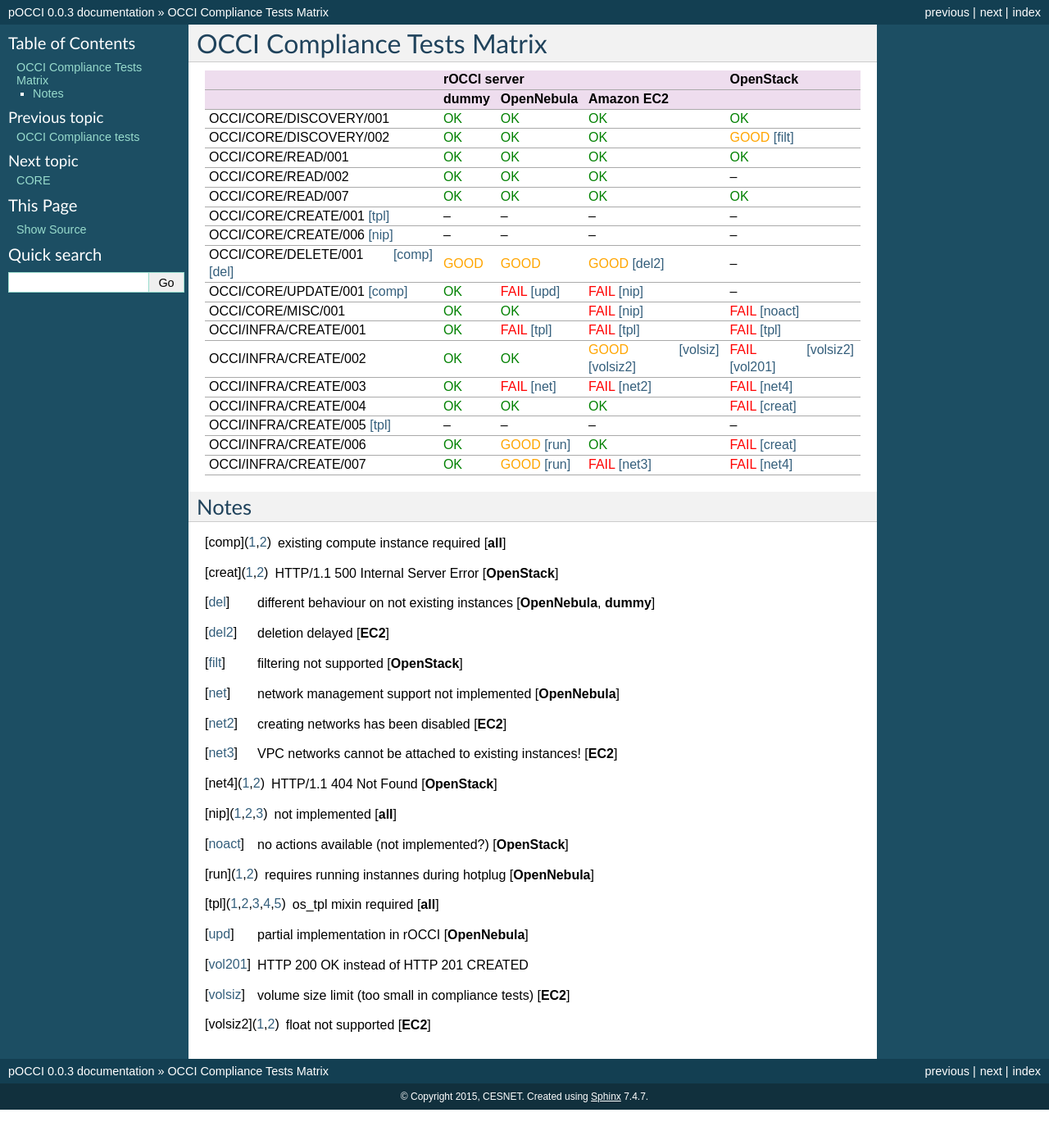
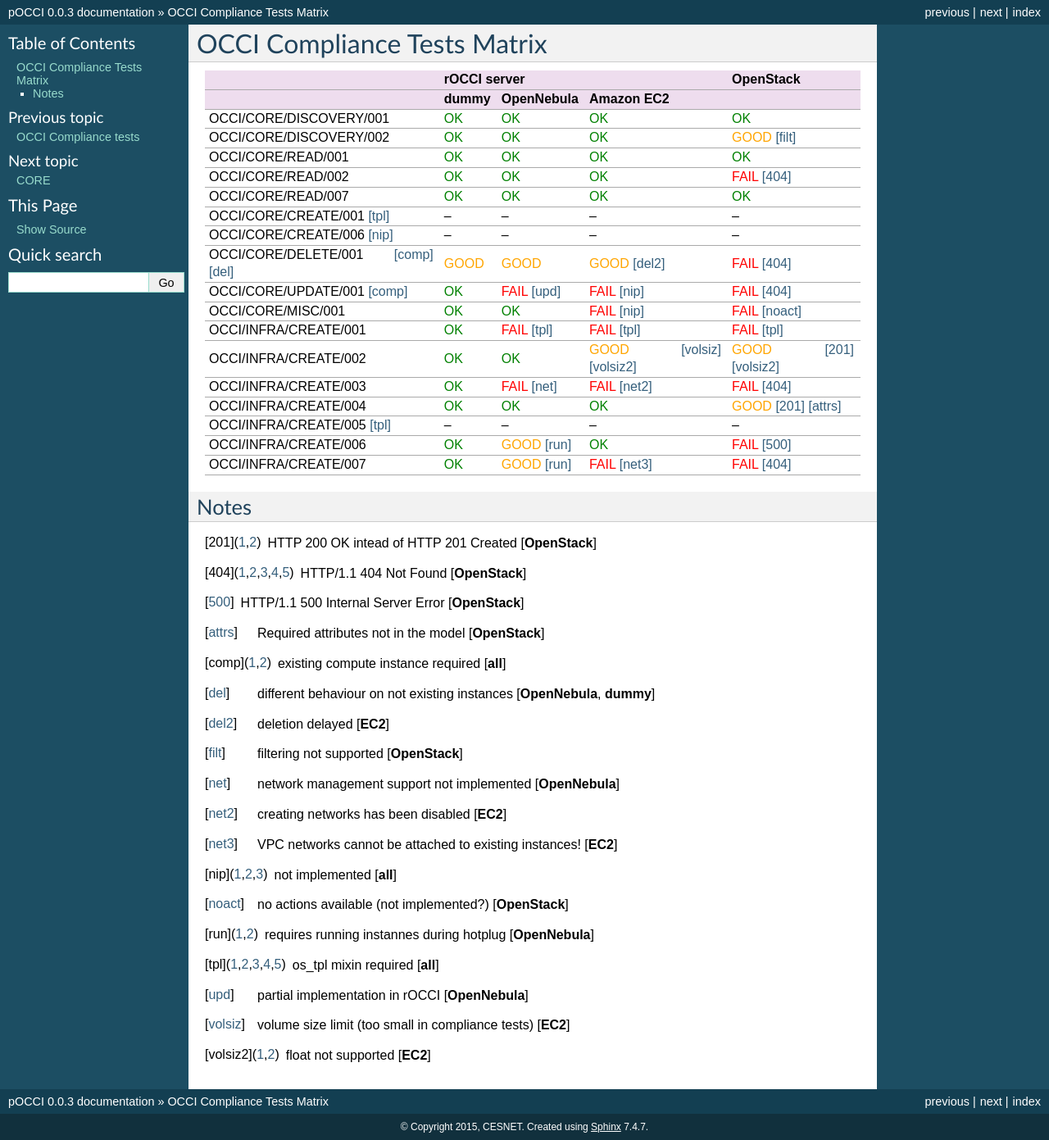
Before and after one commit to CESNET/pOCCI, a Sphinx documentation site: the page built from doc/matrix.rst, in a window 1280 px wide. Shown: the whole page at 82% size. Built offline with Sphinx 7.4.7, drawn with Linux system fonts in a browser that asks for light colours; before the commit the page ends 1354 px from its top, so only the background shows below that.

Commit message:
Update OCCI Compliance Matrix for OpenStack.

```diff
--- a/doc/matrix.rst
+++ b/doc/matrix.rst
@@ -26,7 +26,7 @@
 +-------------------------------------+--------------+---------------------+------------------------------------+-----------------------------------+
 | OCCI/CORE/READ/001                  |   :ok:`OK`   |       :ok:`OK`      |              :ok:`OK`              |         :ok:`OK`                  |
 +-------------------------------------+--------------+---------------------+------------------------------------+-----------------------------------+
-| OCCI/CORE/READ/002                  |   :ok:`OK`   |       :ok:`OK`      |              :ok:`OK`              |           --                      |
+| OCCI/CORE/READ/002                  |   :ok:`OK`   |       :ok:`OK`      |              :ok:`OK`              |      :fail:`FAIL` [404]_          |
 +-------------------------------------+--------------+---------------------+------------------------------------+-----------------------------------+
 | OCCI/CORE/READ/007                  |   :ok:`OK`   |       :ok:`OK`      |              :ok:`OK`              |         :ok:`OK`                  |
 +-------------------------------------+--------------+---------------------+------------------------------------+-----------------------------------+
@@ -34,33 +34,39 @@
 +-------------------------------------+--------------+---------------------+------------------------------------+-----------------------------------+
 | OCCI/CORE/CREATE/006 [nip]_         |      --      |          --         |                 --                 |           --                      |
 +-------------------------------------+--------------+---------------------+------------------------------------+-----------------------------------+
-| OCCI/CORE/DELETE/001 [comp]_ [del]_ | :good:`GOOD` |     :good:`GOOD`    |        :good:`GOOD` [del2]_        |           --                      |
+| OCCI/CORE/DELETE/001 [comp]_ [del]_ | :good:`GOOD` |     :good:`GOOD`    |        :good:`GOOD` [del2]_        |      :fail:`FAIL` [404]_          |
 +-------------------------------------+--------------+---------------------+------------------------------------+-----------------------------------+
-| OCCI/CORE/UPDATE/001 [comp]_        |   :ok:`OK`   | :fail:`FAIL` [upd]_ |         :fail:`FAIL` [nip]_        |           --                      |
+| OCCI/CORE/UPDATE/001 [comp]_        |   :ok:`OK`   | :fail:`FAIL` [upd]_ |         :fail:`FAIL` [nip]_        |      :fail:`FAIL` [404]_          |
 +-------------------------------------+--------------+---------------------+------------------------------------+-----------------------------------+
 | OCCI/CORE/MISC/001                  |   :ok:`OK`   |       :ok:`OK`      |         :fail:`FAIL` [nip]_        |   :fail:`FAIL` [noact]_           |
 +-------------------------------------+--------------+---------------------+------------------------------------+-----------------------------------+
 | OCCI/INFRA/CREATE/001               |   :ok:`OK`   | :fail:`FAIL` [tpl]_ |         :fail:`FAIL` [tpl]_        |   :fail:`FAIL` [tpl]_             |
 +-------------------------------------+--------------+---------------------+------------------------------------+-----------------------------------+
-| OCCI/INFRA/CREATE/002               |   :ok:`OK`   |       :ok:`OK`      | :good:`GOOD` [volsiz]_  [volsiz2]_ | :fail:`FAIL` [volsiz2]_ [vol201]_ |
+| OCCI/INFRA/CREATE/002               |   :ok:`OK`   |       :ok:`OK`      | :good:`GOOD` [volsiz]_  [volsiz2]_ |  :good:`GOOD` [201]_ [volsiz2]_   |
 +-------------------------------------+--------------+---------------------+------------------------------------+-----------------------------------+
-| OCCI/INFRA/CREATE/003               |   :ok:`OK`   | :fail:`FAIL` [net]_ |        :fail:`FAIL` [net2]_        |    :fail:`FAIL` [net4]_           |
+| OCCI/INFRA/CREATE/003               |   :ok:`OK`   | :fail:`FAIL` [net]_ |        :fail:`FAIL` [net2]_        |      :fail:`FAIL` [404]_          |
 +-------------------------------------+--------------+---------------------+------------------------------------+-----------------------------------+
-| OCCI/INFRA/CREATE/004               |   :ok:`OK`   |       :ok:`OK`      |              :ok:`OK`              |    :fail:`FAIL` [creat]_          |
+| OCCI/INFRA/CREATE/004               |   :ok:`OK`   |       :ok:`OK`      |              :ok:`OK`              |   :good:`GOOD` [201]_ [attrs]_    |
 +-------------------------------------+--------------+---------------------+------------------------------------+-----------------------------------+
 | OCCI/INFRA/CREATE/005 [tpl]_        |      --      |          --         |                 --                 |           --                      |
 +-------------------------------------+--------------+---------------------+------------------------------------+-----------------------------------+
-| OCCI/INFRA/CREATE/006               |   :ok:`OK`   | :good:`GOOD` [run]_ |              :ok:`OK`              |   :fail:`FAIL` [creat]_           |
+| OCCI/INFRA/CREATE/006               |   :ok:`OK`   | :good:`GOOD` [run]_ |              :ok:`OK`              |      :fail:`FAIL` [500]_          |
 +-------------------------------------+--------------+---------------------+------------------------------------+-----------------------------------+
-| OCCI/INFRA/CREATE/007               |   :ok:`OK`   | :good:`GOOD` [run]_ |        :fail:`FAIL` [net3]_        |   :fail:`FAIL` [net4]_            |
+| OCCI/INFRA/CREATE/007               |   :ok:`OK`   | :good:`GOOD` [run]_ |        :fail:`FAIL` [net3]_        |      :fail:`FAIL` [404]_          |
 +-------------------------------------+--------------+---------------------+------------------------------------+-----------------------------------+
 
 Notes
 -----
 
+.. [201] HTTP 200 OK intead of HTTP 201 Created [**OpenStack**]
+
+.. [404] HTTP/1.1 404 Not Found [**OpenStack**]
+
+.. [500] HTTP/1.1 500 Internal Server Error [**OpenStack**]
+
+.. [attrs] Required attributes not in the model [**OpenStack**]
+
 .. [comp] existing compute instance required [**all**]
-
-.. [creat] HTTP/1.1 500 Internal Server Error [**OpenStack**]
 
 .. [del] different behaviour on not existing instances [**OpenNebula**, **dummy**]
 
@@ -74,8 +80,6 @@
 
 .. [net3] VPC networks cannot be attached to existing instances! [**EC2**]
 
-.. [net4] HTTP/1.1 404 Not Found [**OpenStack**]
-
 .. [nip] not implemented [**all**]
 
 .. [noact] no actions available (not implemented?) [**OpenStack**]
@@ -86,8 +90,6 @@
 
 .. [upd] partial implementation in rOCCI [**OpenNebula**]
 
-.. [vol201] HTTP 200 OK instead of HTTP 201 CREATED
-
 .. [volsiz] volume size limit (too small in compliance tests) [**EC2**]
 
 .. [volsiz2] float not supported [**EC2**]
```
